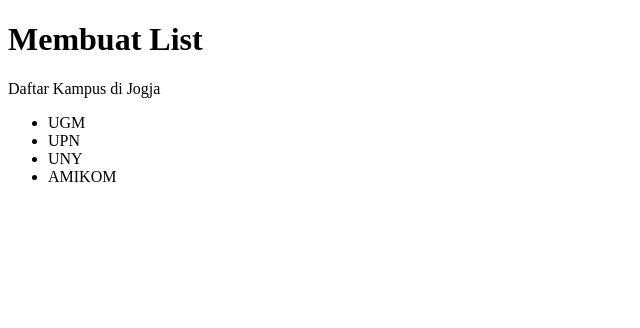
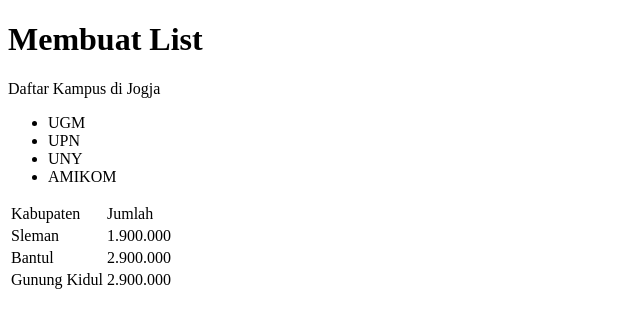
Before and after one commit to Bagass14/pw-praktikum-2, a plain HTML site: page index.html in a window 1280 px wide. Shown: the whole page, without its empty margins (0-640 px from the left). Drawn offline with Linux system fonts and the light colour scheme.

Commit message:
Tambah Tabel

```diff
--- a/index.html
+++ b/index.html
@@ -14,5 +14,25 @@
         <li>UNY</li>
         <li>AMIKOM</li>
     </ul>
+    <table>
+        <thead>
+            <tr>
+                <td>Kabupaten</td>
+                <td>Jumlah</td>
+            </tr>
+            <tbody>
+                <tr>
+                    <td>Sleman</td>
+                    <td>1.900.000</td>
+                </tr>
+                <tr>
+                    <td>Bantul</td>
+                    <td>2.900.000</td>
+                </tr>
+                <td>Gunung Kidul</td>
+                <td>2.900.000</td>
+            </tbody>
+        </thead>
+    </table>
 </body>
 </html>
```
